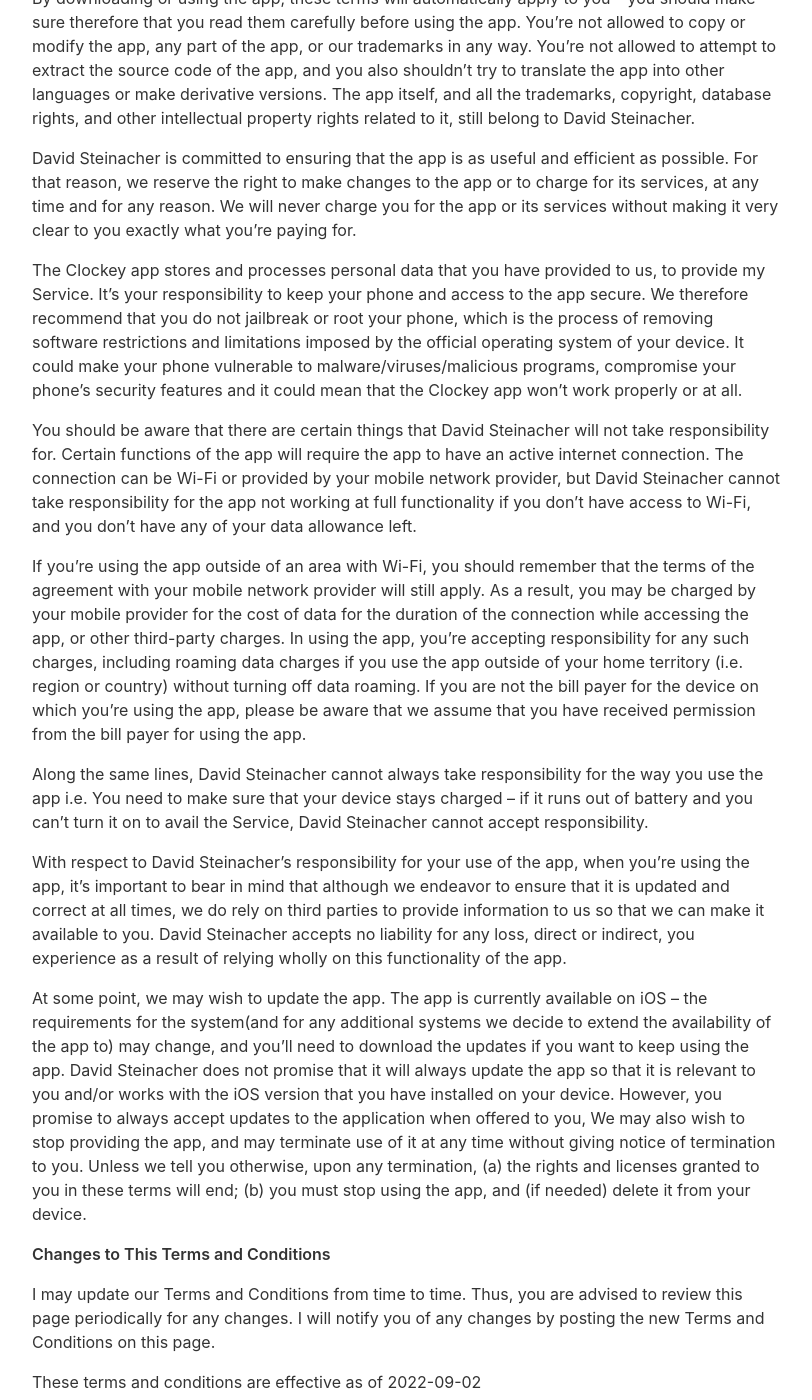
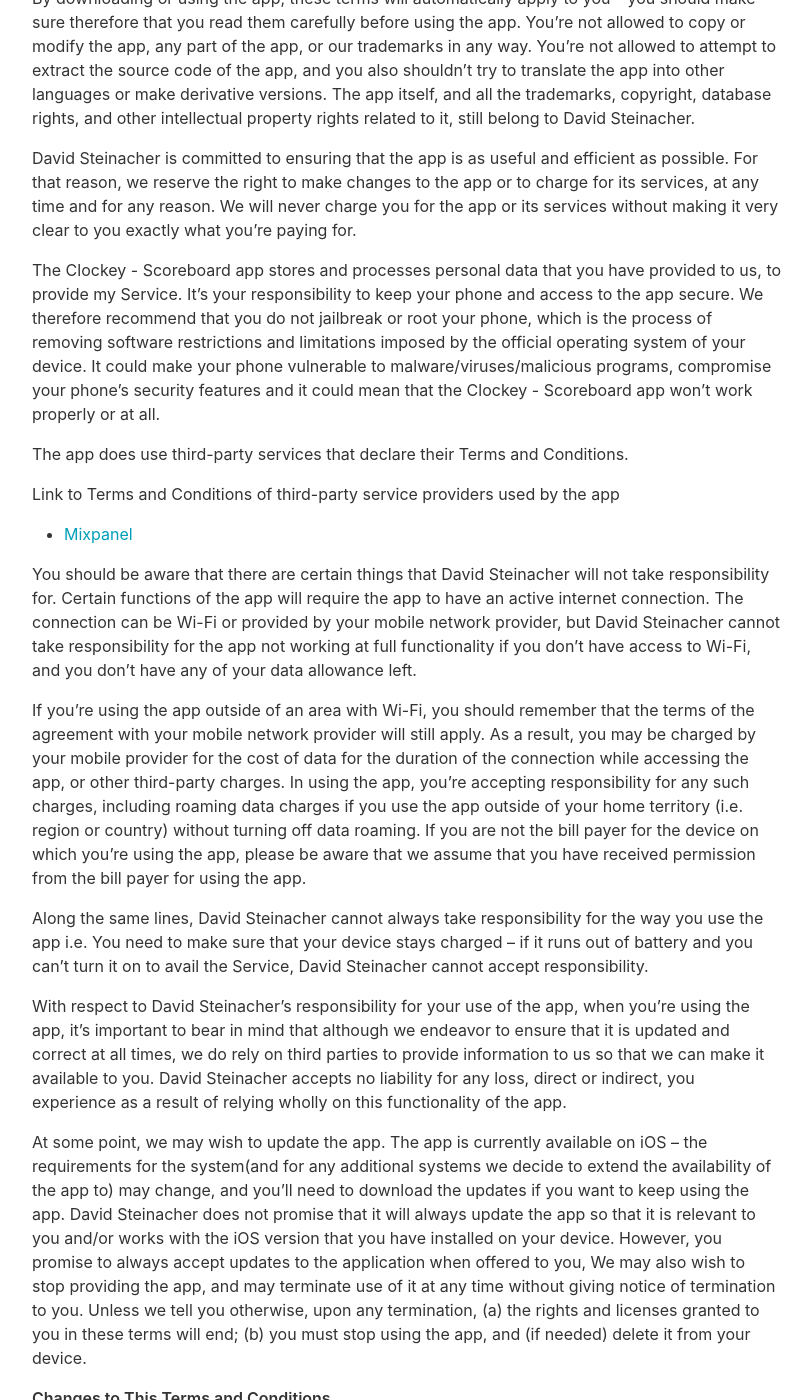
Before and after one commit to stonko1994/clockey, a Jekyll site: the page built from _pages/terms.md, in a window 1280 px wide and 1400 px high, scrolled down 199 px. Shown: the whole window, without its empty margins (233-1045 px from the left). Built offline with Jekyll 4.4.1, drawn with Linux system fonts in a browser that asks for light colours; nearby versions of some CDN libraries; some of the changed text lies outside the part shown.

Commit message:
Update terms.md

```diff
--- a/_pages/terms.md
+++ b/_pages/terms.md
@@ -10,7 +10,13 @@ By downloading or using the app, these terms will automatically apply to you –
 
 David Steinacher is committed to ensuring that the app is as useful and efficient as possible. For that reason, we reserve the right to make changes to the app or to charge for its services, at any time and for any reason. We will never charge you for the app or its services without making it very clear to you exactly what you’re paying for.
 
-The Clockey app stores and processes personal data that you have provided to us, to provide my Service. It’s your responsibility to keep your phone and access to the app secure. We therefore recommend that you do not jailbreak or root your phone, which is the process of removing software restrictions and limitations imposed by the official operating system of your device. It could make your phone vulnerable to malware/viruses/malicious programs, compromise your phone’s security features and it could mean that the Clockey app won’t work properly or at all.
+The Clockey - Scoreboard app stores and processes personal data that you have provided to us, to provide my Service. It’s your responsibility to keep your phone and access to the app secure. We therefore recommend that you do not jailbreak or root your phone, which is the process of removing software restrictions and limitations imposed by the official operating system of your device. It could make your phone vulnerable to malware/viruses/malicious programs, compromise your phone’s security features and it could mean that the Clockey - Scoreboard app won’t work properly or at all.
+
+The app does use third-party services that declare their Terms and Conditions.
+
+Link to Terms and Conditions of third-party service providers used by the app
+
+*   [Mixpanel](https://mixpanel.com/legal/terms-of-use/)
 
 You should be aware that there are certain things that David Steinacher will not take responsibility for. Certain functions of the app will require the app to have an active internet connection. The connection can be Wi-Fi or provided by your mobile network provider, but David Steinacher cannot take responsibility for the app not working at full functionality if you don’t have access to Wi-Fi, and you don’t have any of your data allowance left.
 
@@ -26,7 +32,7 @@ At some point, we may wish to update the app. The app is currently available on
 
 I may update our Terms and Conditions from time to time. Thus, you are advised to review this page periodically for any changes. I will notify you of any changes by posting the new Terms and Conditions on this page.
 
-These terms and conditions are effective as of 2022-09-02
+These terms and conditions are effective as of 2022-10-22
 
 **Contact Us**
 
```
